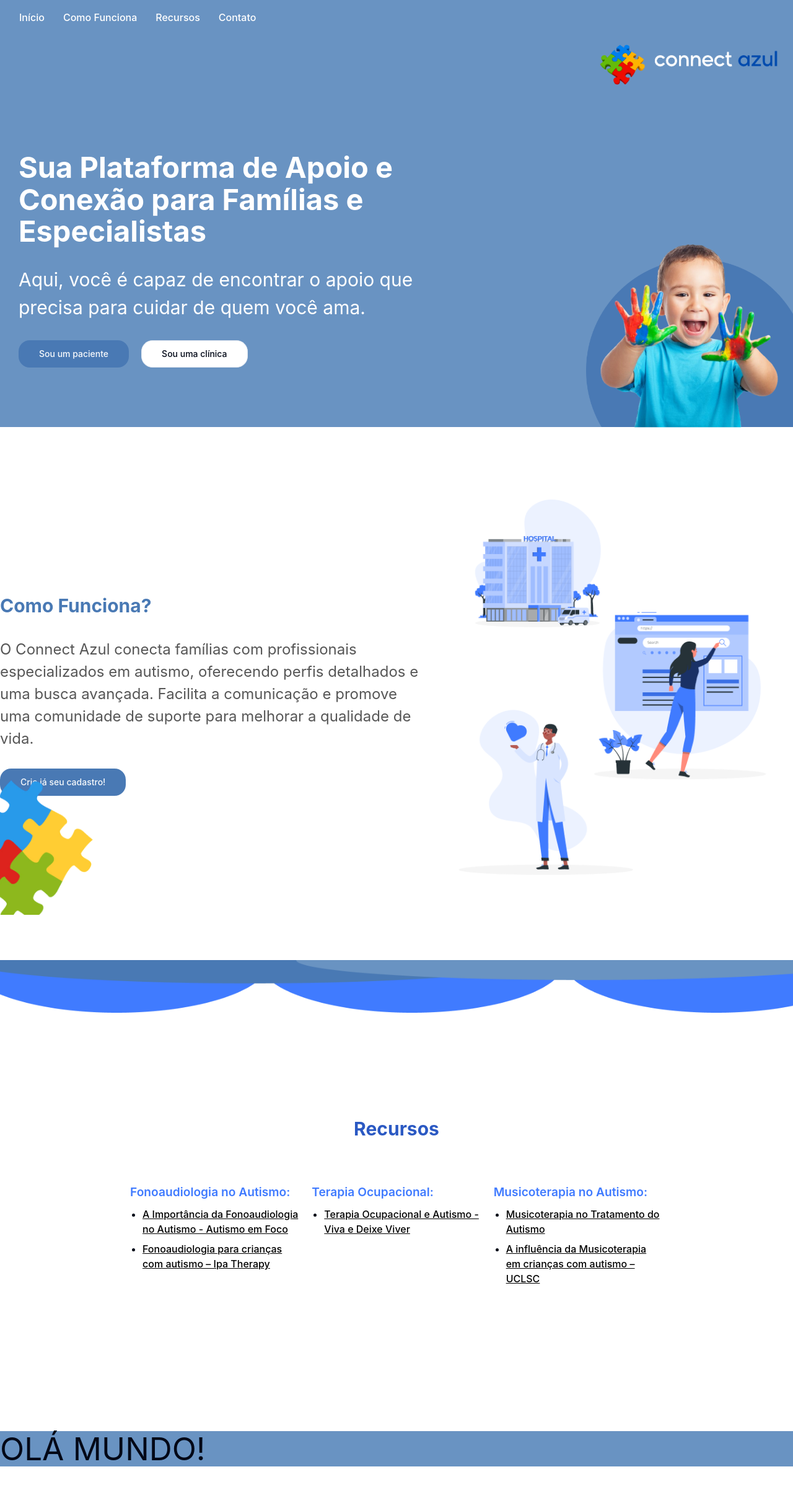
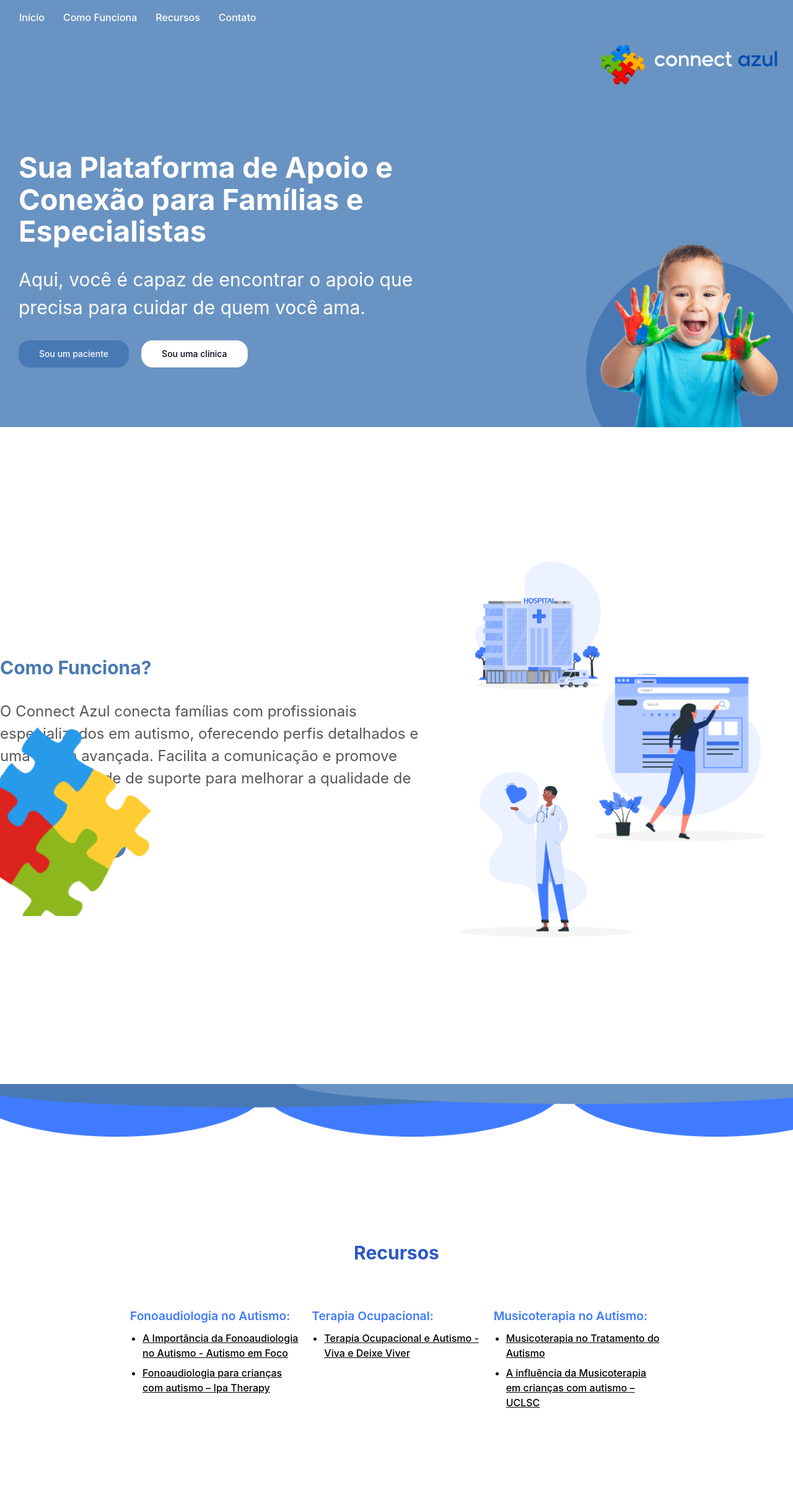
Before and after one commit to h0landa/connect-azul, a React (Vite) app: page / in a window 1280 px wide. Shown: the top 2404 px of the page at 62% size. Before the commit the page ends 2368 px from the top, so only its background shows below. Built offline with nearby package versions, Linux system fonts and the light colour scheme.

Commit message:
correcao de erros de responsividade

```diff
--- a/package.json
+++ b/package.json
@@ -17,6 +17,7 @@
     "lucide-react": "^0.452.0",
     "react": "^18.3.1",
     "react-dom": "^18.3.1",
+    "react-router-dom": "^6.28.0",
     "tailwind-merge": "^2.5.3",
     "tailwindcss-animate": "^1.0.7"
   },
--- a/src/styles/como-funciona.css
+++ b/src/styles/como-funciona.css
@@ -49,5 +49,22 @@
   }
 
   @media (min-width: 1200px){
+    .about {
+        height: 1060px;
+    }
 
+    .Puzzle{
+        width: 350px;
+        height: 350px;
+        overflow: hidden;
+        position: absolute;
+        left: -7vw;
+        top: 88.1vw;
+    }
+
+    .puzzleImage {
+        width: 100%;
+        height: 100%;
+        object-fit: cover;
+      }
   }
--- a/src/styles/recursos.css
+++ b/src/styles/recursos.css
@@ -1,6 +1,5 @@
 .recursos {
   background-color: #fff;
-    height: 760px;
 }
 
 /* Estilo geral da seção */
@@ -51,7 +50,7 @@
 
 /* Estilo dos títulos das colunas */
 .resource-column h3 {
-    color: #407BFF;
+  color: #407bff;
   font-weight: 600;
   font-size: 1.2em;
   margin-bottom: 10px;
@@ -74,3 +73,14 @@
   text-decoration: underline;
   color: black;
 }
+
+@media (min-width: 1200px) {
+  .recursos {
+    height: 1060px;
+  }
+
+  .cabecalhoImage{
+    width: 100%;
+  }
+
+}
```
Also changed, not shown: src/system/SystemPage.jsx (added), 1 other file (tests, documents, lock files or other folders). Lines whose indentation alone changed are shown as unchanged.
